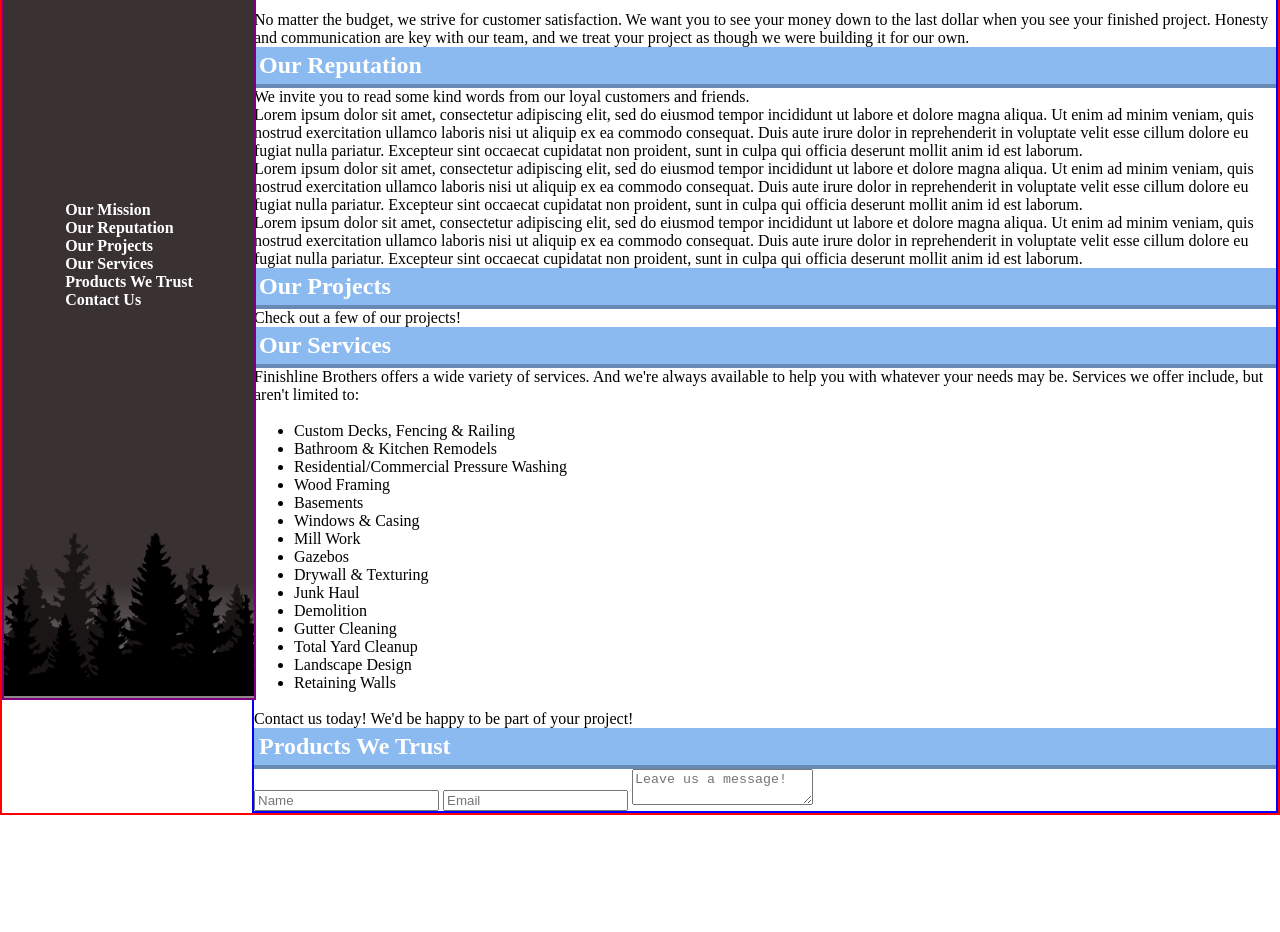
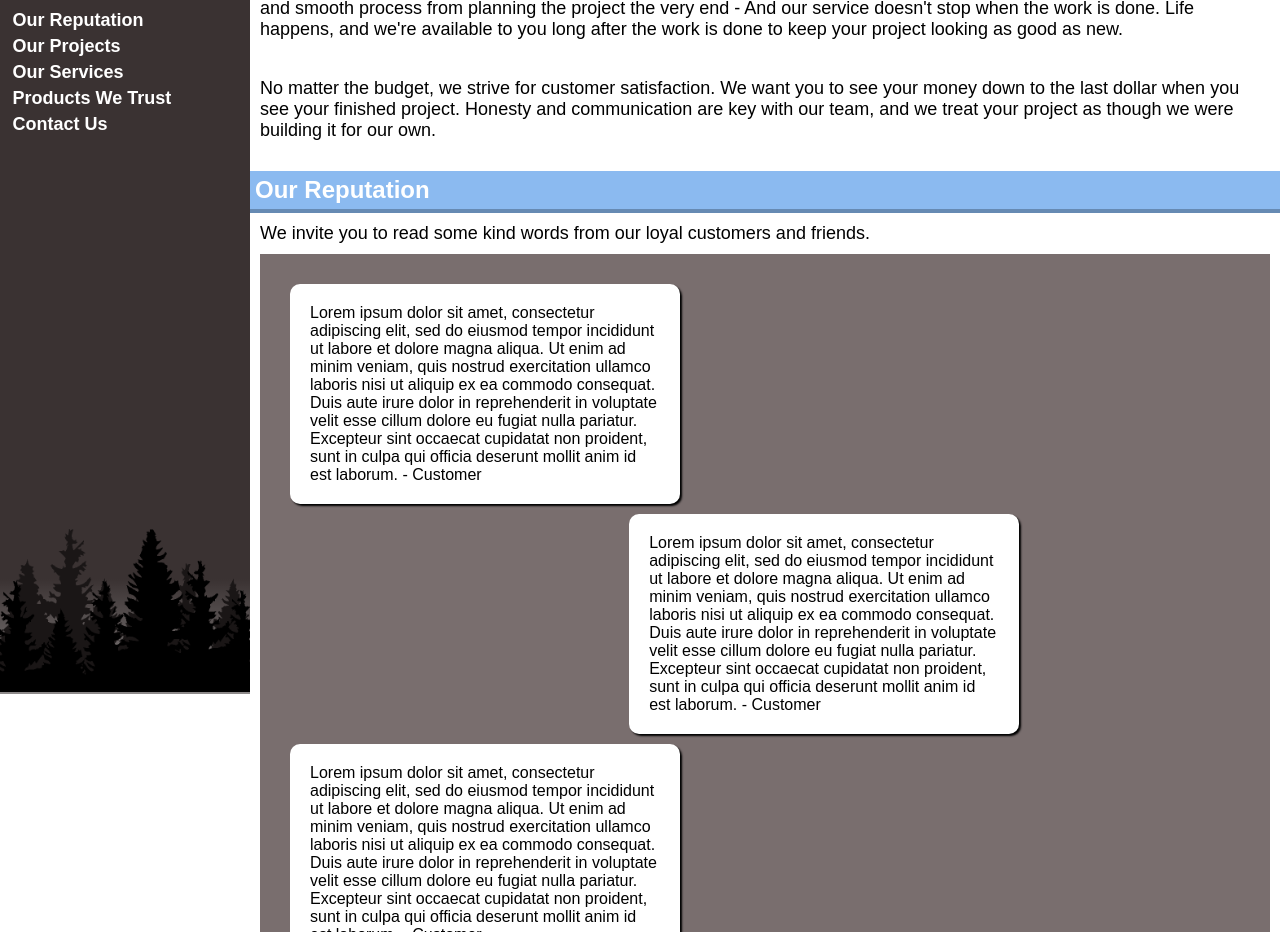
Before and after one commit to stuffy-doll/fl, a plain HTML site: page index.html in a window 1280 px wide. Shown: the part 106-1038 px from the top of the page. Before the commit the page ends 921 px from the top, so only its background shows below. Drawn offline with Linux system fonts and the light colour scheme.

Commit message:
final styling

```diff
--- a/index.html
+++ b/index.html
@@ -11,17 +11,17 @@
   <nav class="fl-nav">
     <div>
       <img class="fl-logo" src="public/images/flb_logo_white.png" alt="finishline logo" />
+      <span class="fl-navlinks">
+        <a href="#fl-mission">Our Mission</a>
+        <a href="#fl-reputation">Our Reputation</a>
+        <a href="#fl-projects">Our Projects</a>
+        <a href="#fl-services">Our Services</a>
+        <a href="#fl-products">Products We Trust</a>
+        <a href="#fl-contact">Contact Us</a>
+      </span>
     </div>
 
     <!--Nav Links-->
-    <span class="fl-navlinks">
-      <a href="#fl-mission">Our Mission</a>
-      <a href="#fl-reputation">Our Reputation</a>
-      <a href="#fl-projects">Our Projects</a>
-      <a href="#fl-services">Our Services</a>
-      <a href="#fl-products">Products We Trust</a>
-      <a href="#fl-contact">Contact Us</a>
-    </span>
 
     <!--Nav Socials-->
     <!-- <span class="fl_socials">
@@ -105,6 +105,8 @@
             reprehenderit in voluptate velit esse cillum dolore eu fugiat nulla
             pariatur. Excepteur sint occaecat cupidatat non proident, sunt in
             culpa qui officia deserunt mollit anim id est laborum.
+
+            - Customer
           </p>
           <p class="fl-testimony">
             Lorem ipsum dolor sit amet, consectetur adipiscing elit,
@@ -114,6 +116,8 @@
             reprehenderit in voluptate velit esse cillum dolore eu fugiat nulla
             pariatur. Excepteur sint occaecat cupidatat non proident, sunt in
             culpa qui officia deserunt mollit anim id est laborum.
+
+            - Customer
           </p>
           <p class="fl-testimony">
             Lorem ipsum dolor sit amet, consectetur adipiscing elit,
@@ -123,6 +127,8 @@
             reprehenderit in voluptate velit esse cillum dolore eu fugiat nulla
             pariatur. Excepteur sint occaecat cupidatat non proident, sunt in
             culpa qui officia deserunt mollit anim id est laborum.
+
+            - Customer
           </p>
         </div>
       </article>
@@ -183,7 +189,10 @@
       </article>
       <!--Contact Form-->
       <div class="fl-form-container">
-        <form class="fl-contact" id="">
+        <h2 class="fl-heading">
+          Contact Us!
+        </h2>
+        <form id="fl-contact">
           <input type="text" placeholder="Name" />
           <input type="text" placeholder="Email" />
           <textarea placeholder="Leave us a message!"></textarea>
--- a/public/css/index.css
+++ b/public/css/index.css
@@ -1,11 +1,11 @@
 * {
   margin: 0;
+  font-family: Arial, Helvetica, sans-serif;
 }
 
 body {
   display: flex;
   flex-direction: row;
-  border: 2px solid red;
 }
 
 .fl-nav {
@@ -16,16 +16,18 @@ body {
   background-color: #3a3232;
   flex-direction: column;
   width: 250px;
-  border: 2px solid purple;
   position: fixed;
 }
 
 .fl-navlinks {
+  margin-top: 10px;
   display: flex;
   flex-direction: column;
 }
 
 .fl-navlinks>a {
+  margin-bottom: 5px;
+  font-size: 18px;
   text-decoration: none;
   color: white;
   font-weight: bold;
@@ -73,7 +75,11 @@ body {
   display: flex;
   flex-direction: column;
   margin-left: 250px;
-  border: 2px solid blue;
+}
+
+article {
+  margin-top: 10px;
+  margin-bottom: 10px;
 }
 
 .fl-heading {
@@ -82,6 +88,66 @@ body {
   border-bottom: 4px solid rgb(102, 138, 179);
   color: white;
   font-weight: bold;
+}
+
+.fl-article>p {
+  margin: 10px;
+  font-size: 18px;
+}
+
+#fl-services>ul {
+  font-size: 18px;
+  list-style: none;
+}
+
+.fl-testimonials {
+  padding: 20px;
+  background-color: #796e6e;
+  margin: 10px;
+}
+
+.fl-testimony:not(:nth-child(2)) {
+  width: 350px;
+  padding: 20px;
+  background-color: white;
+  box-shadow: 2px 2px 2px;
+  margin: 10px;
+  border-radius: 10px;
+}
+
+.fl-testimony:nth-child(2) {
+  width: 350px;
+  padding: 20px;
+  background-color: white;
+  box-shadow: 2px 2px 2px;
+  margin: 10px;
+  border-radius: 10px;
+  margin-left: 36%;
+}
+
+#fl-contact {
+  display: flex;
+  flex-direction: column;
+  background-color: #796e6e;
+  align-items: center;
+}
+
+#fl-contact>input {
+  margin-top: 10px;
+  margin-bottom: 10px;
+  width: 95%;
+  height: 40px;
+  border-radius: 10px;
+}
+
+#fl-contact>textarea {
+  margin-top: 10px;
+  min-width: 95%;
+  max-width: 95%;
+  min-height: 400px;
+  max-height: 400px;
+  border-radius: 10px;
+  margin-bottom: 10px;
 }
 
 @media screen and (max-width: 480px) {
```
